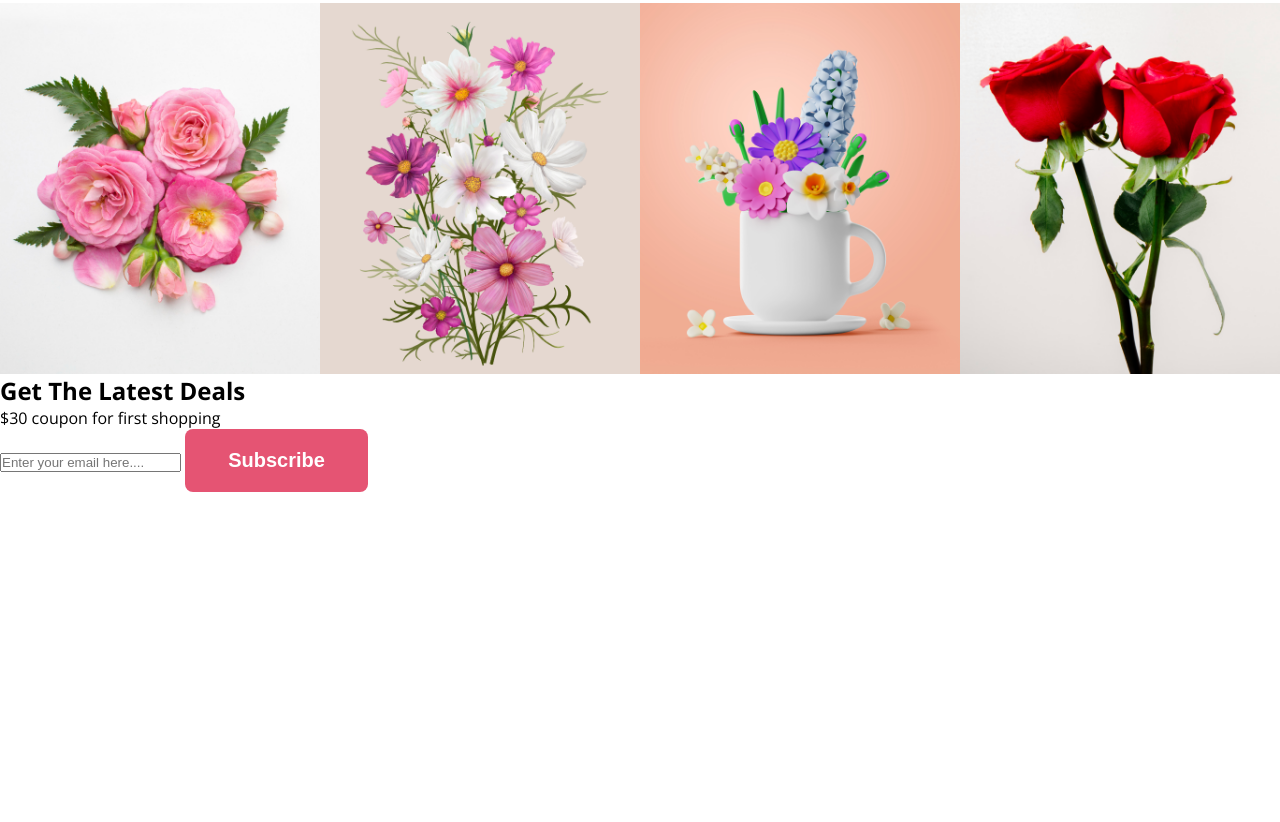
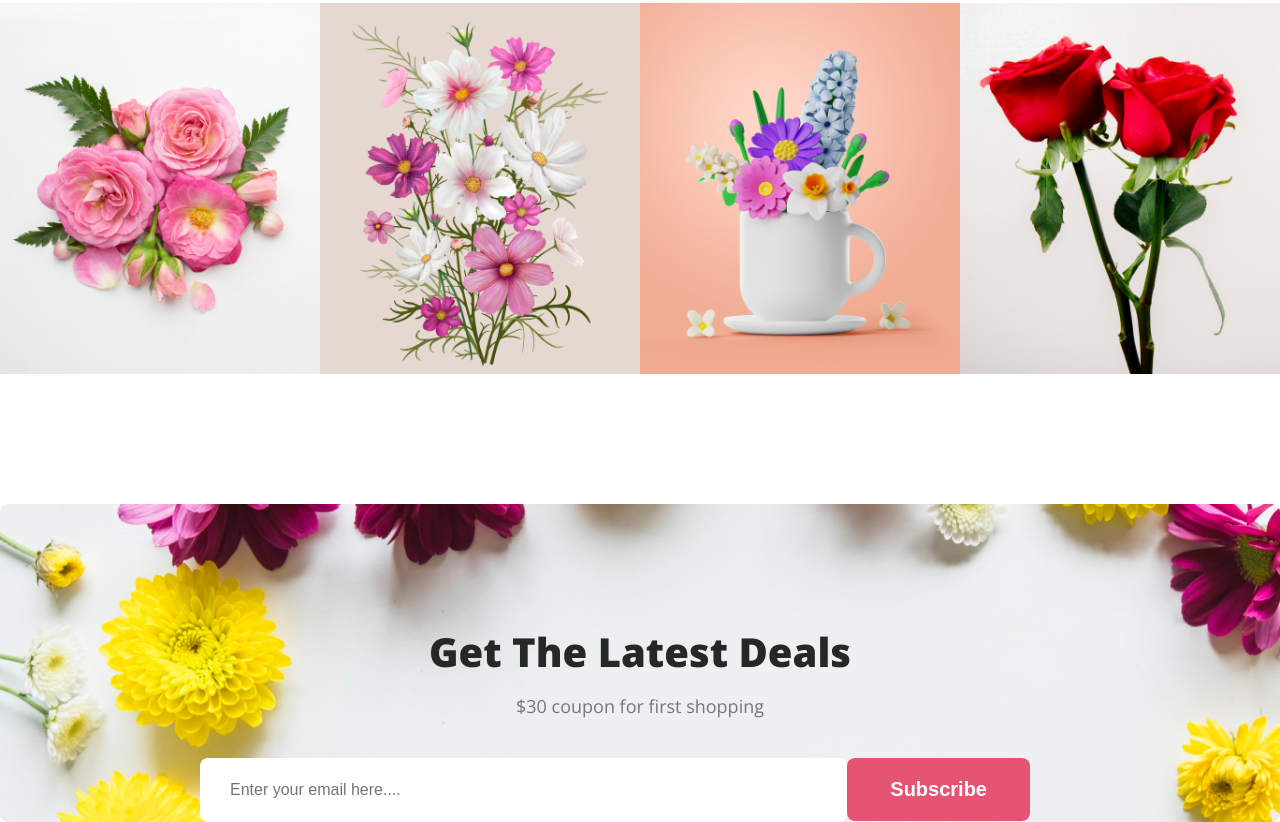
Before and after one commit to NahianAbrar01/flower-shop-home, a plain HTML site: page index.html in a window 1280 px wide. Shown: the part 3166-3988 px from the top of the page. Before the commit the page ends 3658 px from the top, so only its background shows below. Drawn offline with nearby package versions, Linux system fonts and the light colour scheme.

Commit message:
subscription added

```diff
--- a/index.html
+++ b/index.html
@@ -111,7 +111,7 @@
             <h2 class="ld-title">Get The Latest Deals</h2>
             <p class="ld-description">$30 coupon for first shopping</p>
             <div class="subscription-info">
-                <input type="email" name="" id="" placeholder="Enter your email here....">
+                <input type="email" name="" id="email" placeholder="Enter your email here....">
                 <button id="subscribe" class="btn-primary">Subscribe</button>
             </div>
         </section>
--- a/style/style.css
+++ b/style/style.css
@@ -230,9 +230,50 @@ main {
 }
 
 /* Latest Deals Related Styles */
-.latest-deals{
+.latest-deals {
     max-width: 1400px;
     margin: 0 auto;
     align-items: center;
-    background-image: url('../Flower_Asset/re');
+    background-image: url('../Asset/Rectangle\ 9.png');
+    border-radius: 8px;
 }
+
+.ld-title {
+    margin-top: 130px;
+    color: #272727;
+    text-align: center;
+    font-size: 40px;
+    font-weight: 900;
+    padding-top: 120px;
+}
+
+.ld-description {
+    color: rgba(39, 39, 39, 0.60);
+    text-align: center;
+    font-size: 18px;
+    font-weight: 400;
+    margin-top: 15px;
+}
+
+.subscription-info {
+    display: flex;
+    justify-content: space-around;
+    align-items: center;
+    margin-top: 40px;
+}
+
+#email {
+    width: 700px;
+    height: 64px;
+    border-radius: 8px;
+    border: none;
+    margin-left: 200px;
+    padding-left: 30px;
+    color: rgba(39, 39, 39, 0.60);
+    font-size: 16px;
+    font-weight: 400;
+}
+
+#subscribe{
+    margin-right: 250px;
+}
```
